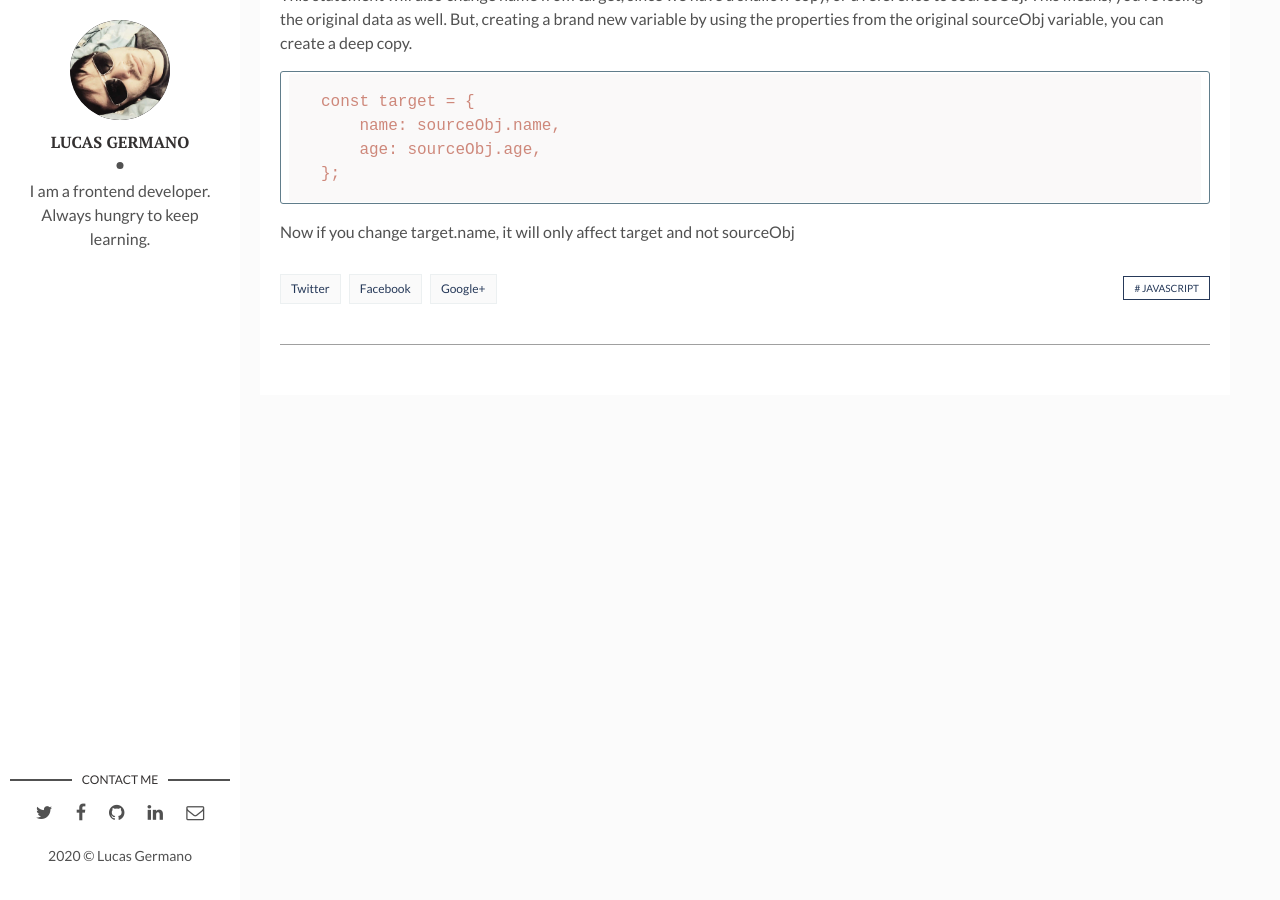
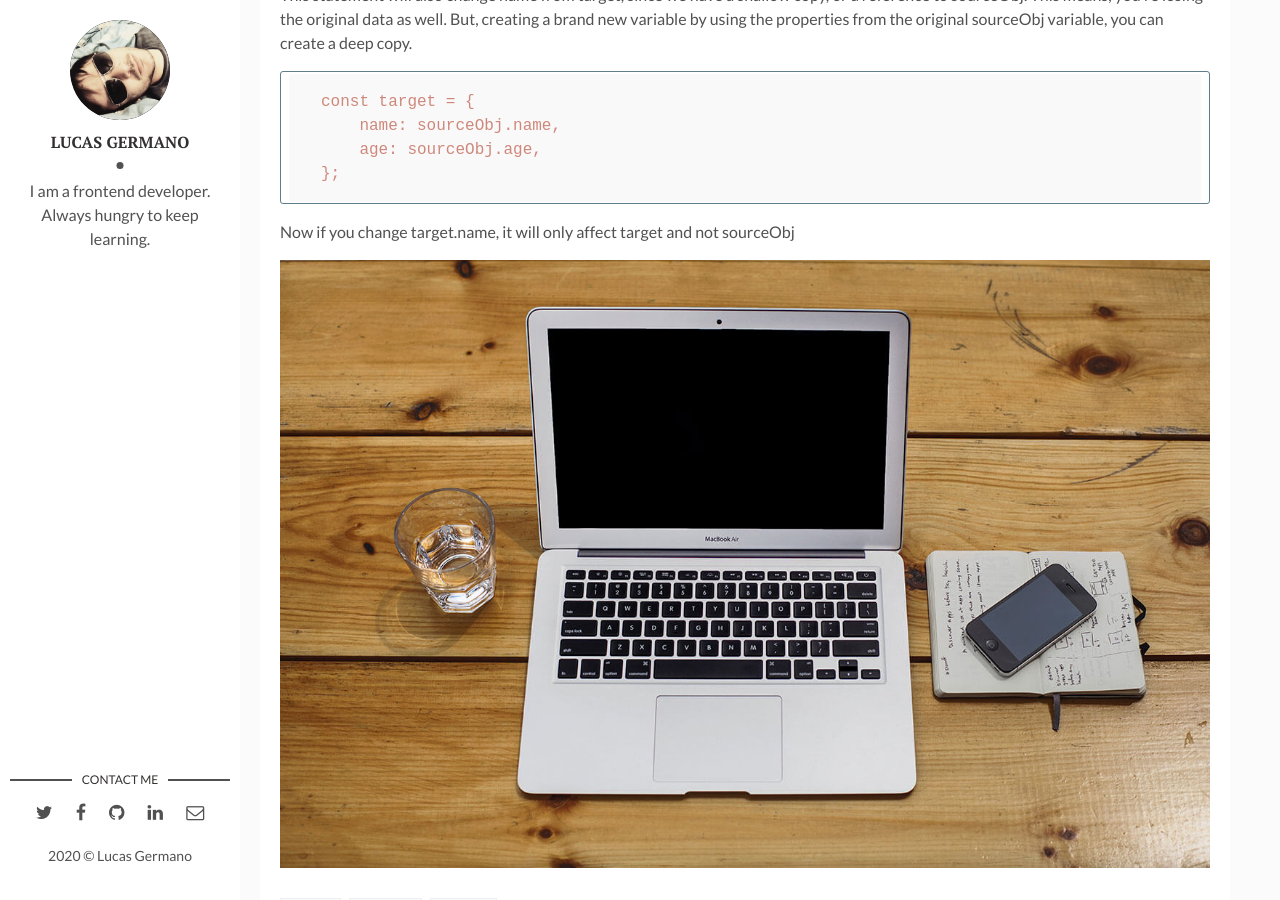
Before and after one commit to LucasSan/lucassan.github.io, a Jekyll site: the page built from _posts/2020-04-19-shallow-copy-deep-copy.markdown, in a window 1280 px wide and 900 px high, scrolled down 1229 px. Built offline with Jekyll 4.4.1, drawn with Linux system fonts in a browser that asks for light colours.

Commit message:
first post

````diff
--- a/_posts/2020-04-19-shallow-copy-deep-copy.markdown
+++ b/_posts/2020-04-19-shallow-copy-deep-copy.markdown
@@ -38,3 +38,5 @@ const target = {
 ```
 
 Now if you change target.name, it will only affect target and not sourceObj
+
+![Macbook]({{site.baseurl}}/assets/img/mac.jpg)
````
